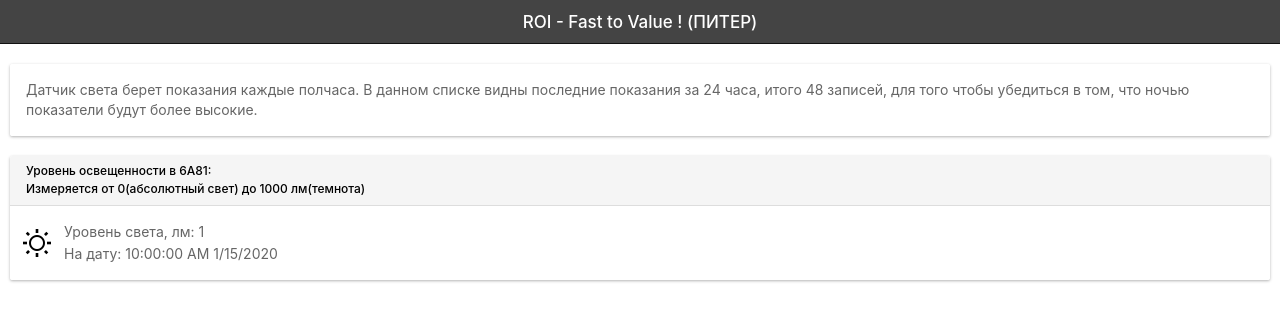
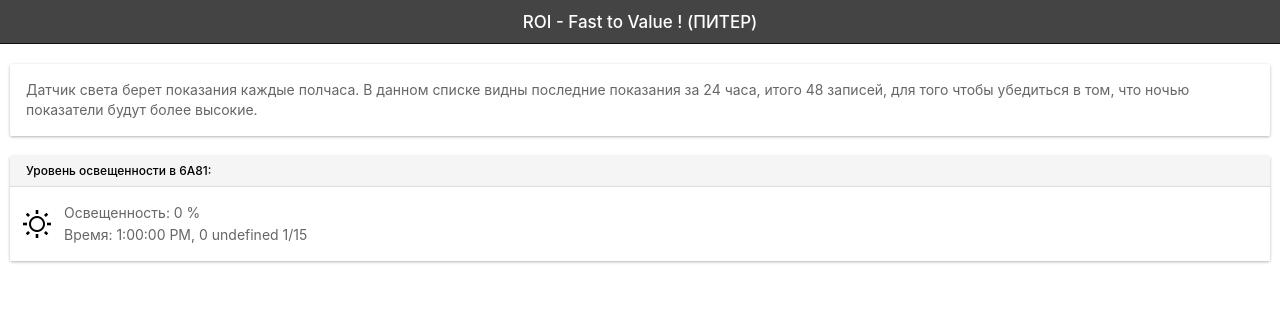
Before and after one commit to mikhailrojo/roi-iot, a Node server app: page / in a window 1280 px wide. Shown: the top 321 px of the page. Run offline with Node 20, Linux system fonts and the light colour scheme; tables that the repository leaves empty hold one stand-in row (values such as "Sample post"); some libraries are stand-ins or nearby versions; some web fonts are replaced.

Commit message:
data formatting

```diff
--- a/routes/index.js
+++ b/routes/index.js
@@ -17,10 +17,19 @@ router.get('/', function(req, response, next) {
                 for(var i = 0; i < letsSort.length; i++){
                     var newDate = letsSort[i].date;
                     var passed = new Date(newDate);
-                    var dateInString = passed.toLocaleTimeString() + " " + passed.toLocaleDateString();
+                    passed.setTime(passed.getTime() + (3*60*60*1000));
+                    var localeDate = passed.toLocaleDateString(); // 2016-07-26
+                    var year = localeDate.substr(0,4);
+                    var month = localeDate.substr(5,2);
+                    var day = localeDate.substr(8,2);
+
+
+
+                    var dateInString = passed.toLocaleTimeString() + " " + day + " " + russianMonth(month) + " " + year ;
                     newArray[i] = {
-                        date: dateInString,
-                        luminosity: letsSort[i].luminosity
+                        time: passed.toLocaleTimeString(),
+                        date:  day + " " + russianMonth(month) + " " + year,
+                        luminosity: parseInt(letsSort[i].luminosity/1023*100)
                     }
                 }
                 showArray.mi = newArray.splice(-48).reverse();
@@ -29,3 +38,8 @@ router.get('/', function(req, response, next) {
         })
 });
 module.exports = router;
+
+function russianMonth(d){
+    var months = ["января", "февраля", "марта", "апреля", "мая", "июня", "июля", "августа", "сентября", "октября", "ноября", "декабря"]
+    return months[parseInt(d)-1];
+}
--- a/views/index.hbs
+++ b/views/index.hbs
@@ -15,13 +15,12 @@
   <div class="list card">
       <div class="item item-divider">
           <h4>Уровень освещенности в 6А81:</h4>
-          <h4>Измеряется от 0(абсолютный свет) до 1000 лм(темнота)</h4>
       </div>
       {{#each mi}}
       <a href="#" class="item item-icon-left">
           <i class="icon ion-android-sunny"></i>
-              <p>Уровень света, лм: {{luminosity}}</p>
-            <p>На дату: {{date}} </p>
+              <p>Освещенность: {{luminosity}} %</p>
+            <p>Время: {{time}}, {{date}} </p>
       </a>
       {{/each}}
   </div>
```
